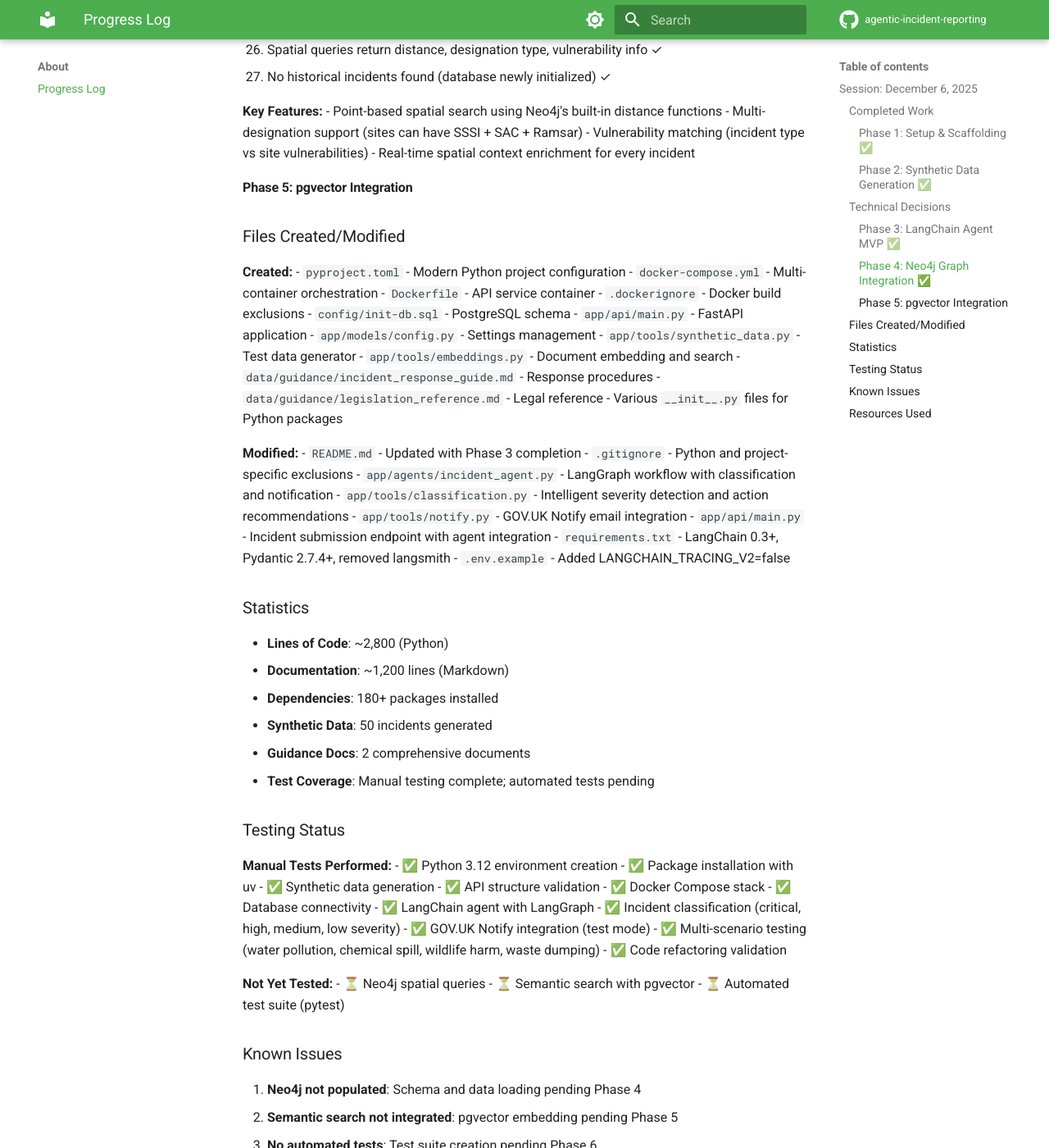
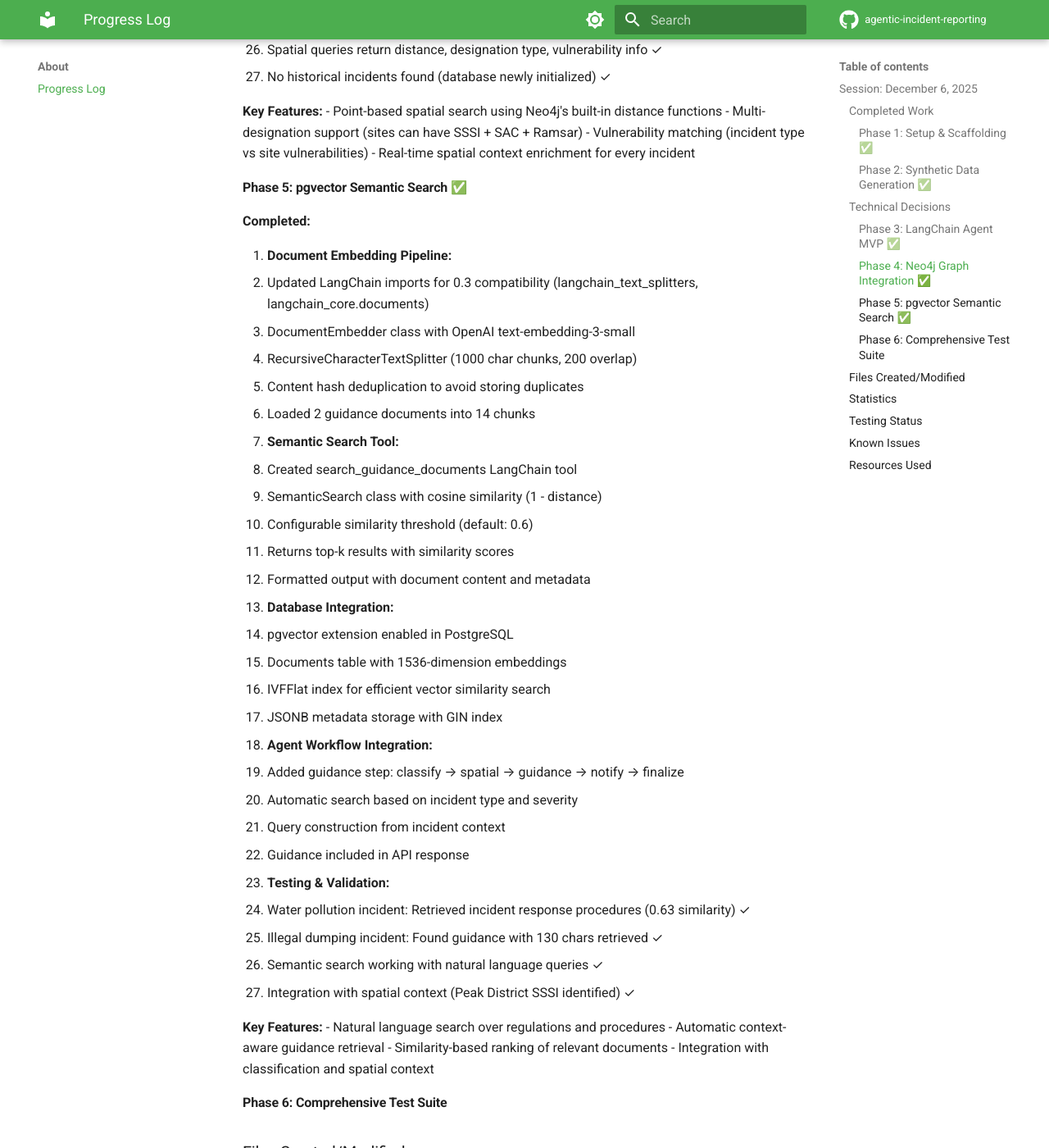
Before and after one commit to steve-dickinson/agentic-incident-reporting, an MkDocs documentation site: the page built from docs/progress.md, in a window 1280 px wide and 1400 px high, scrolled down 4618 px. Shown: the whole window at 82% size. Built offline with MkDocs 1.6.1 and Material for MkDocs 9.7.7, drawn with Linux system fonts in a browser that asks for light colours; comment, search, counter and statistics services are not loaded; the version menu is left out.

Commit message:
feat: upgrade to LangChain 1.0 and refactor to modern patterns
- Upgrade langchain from 0.3 to 1.1.2
- Refactor classification.py from BaseTool to @tool decorator
- Refactor notify.py from BaseTool to @tool decorator
- Update agent to use .invoke() instead of ._run()
- Update imports to LangChain 1.0 namespaces (langchain_core, langchain_text_splitters)
- Extract helper functions for cleaner code structure
- Remove all async stubs (_arun methods)
- Add Phase 5 completion to README and docs
- Create REFACTORING_NOTES.md documenting migration

All tools now use modern LangChain 1.0 patterns with @tool decorator.
Full integration testing passed - spatial, semantic, classification, and notifications working.

```diff
--- a/docs/progress.md
+++ b/docs/progress.md
@@ -212,7 +212,49 @@ agentic-incident-reporting/
 - Vulnerability matching (incident type vs site vulnerabilities)
 - Real-time spatial context enrichment for every incident
 
-#### Phase 5: pgvector Integration
+#### Phase 5: pgvector Semantic Search ✅
+
+**Completed:**
+
+1. **Document Embedding Pipeline:**
+   - Updated LangChain imports for 0.3 compatibility (langchain_text_splitters, langchain_core.documents)
+   - DocumentEmbedder class with OpenAI text-embedding-3-small
+   - RecursiveCharacterTextSplitter (1000 char chunks, 200 overlap)
+   - Content hash deduplication to avoid storing duplicates
+   - Loaded 2 guidance documents into 14 chunks
+
+2. **Semantic Search Tool:**
+   - Created search_guidance_documents LangChain tool
+   - SemanticSearch class with cosine similarity (1 - distance)
+   - Configurable similarity threshold (default: 0.6)
+   - Returns top-k results with similarity scores
+   - Formatted output with document content and metadata
+
+3. **Database Integration:**
+   - pgvector extension enabled in PostgreSQL
+   - Documents table with 1536-dimension embeddings
+   - IVFFlat index for efficient vector similarity search
+   - JSONB metadata storage with GIN index
+
+4. **Agent Workflow Integration:**
+   - Added guidance step: classify → spatial → guidance → notify → finalize
+   - Automatic search based on incident type and severity
+   - Query construction from incident context
+   - Guidance included in API response
+
+5. **Testing & Validation:**
+   - Water pollution incident: Retrieved incident response procedures (0.63 similarity) ✓
+   - Illegal dumping incident: Found guidance with 130 chars retrieved ✓
+   - Semantic search working with natural language queries ✓
+   - Integration with spatial context (Peak District SSSI identified) ✓
+
+**Key Features:**
+- Natural language search over regulations and procedures
+- Automatic context-aware guidance retrieval
+- Similarity-based ranking of relevant documents
+- Integration with classification and spatial context
+
+#### Phase 6: Comprehensive Test Suite
 
 ### Files Created/Modified
 
--- a/requirements.txt
+++ b/requirements.txt
@@ -6,9 +6,10 @@ pydantic-settings>=2.1.0
 python-dotenv>=1.0.0
 
 # AI/ML Stack
-langchain>=0.3.0
-langchain-openai>=0.2.0
+langchain>=1.0.0
+langchain-openai>=0.3.0
 langchain-community>=0.3.0
+langchain-text-splitters>=0.3.0
 langgraph>=0.2.0
 openai>=1.10.0
 
```
Also changed, not shown: README.md (+7 -1 lines), docs/REFACTORING_NOTES.md (added, +136 -0 lines), docs/index.md (+2 -1 lines), 6 other files.
